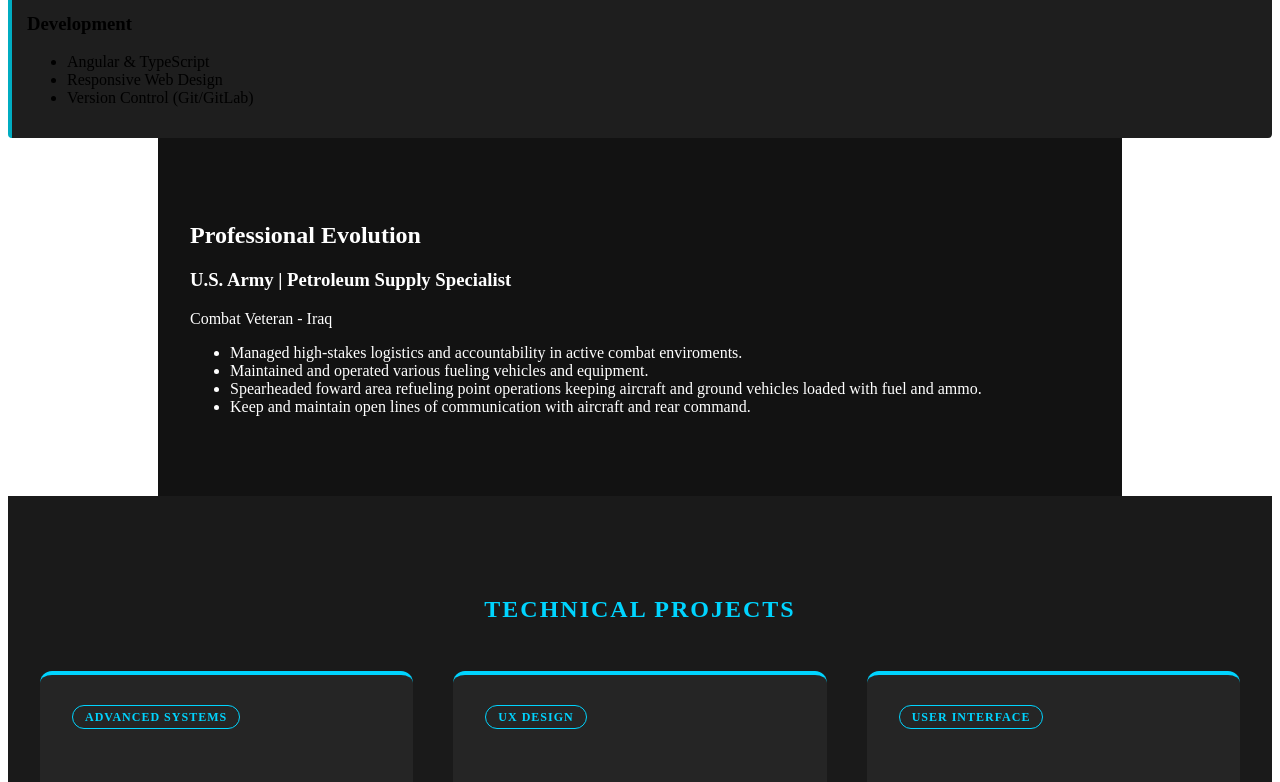
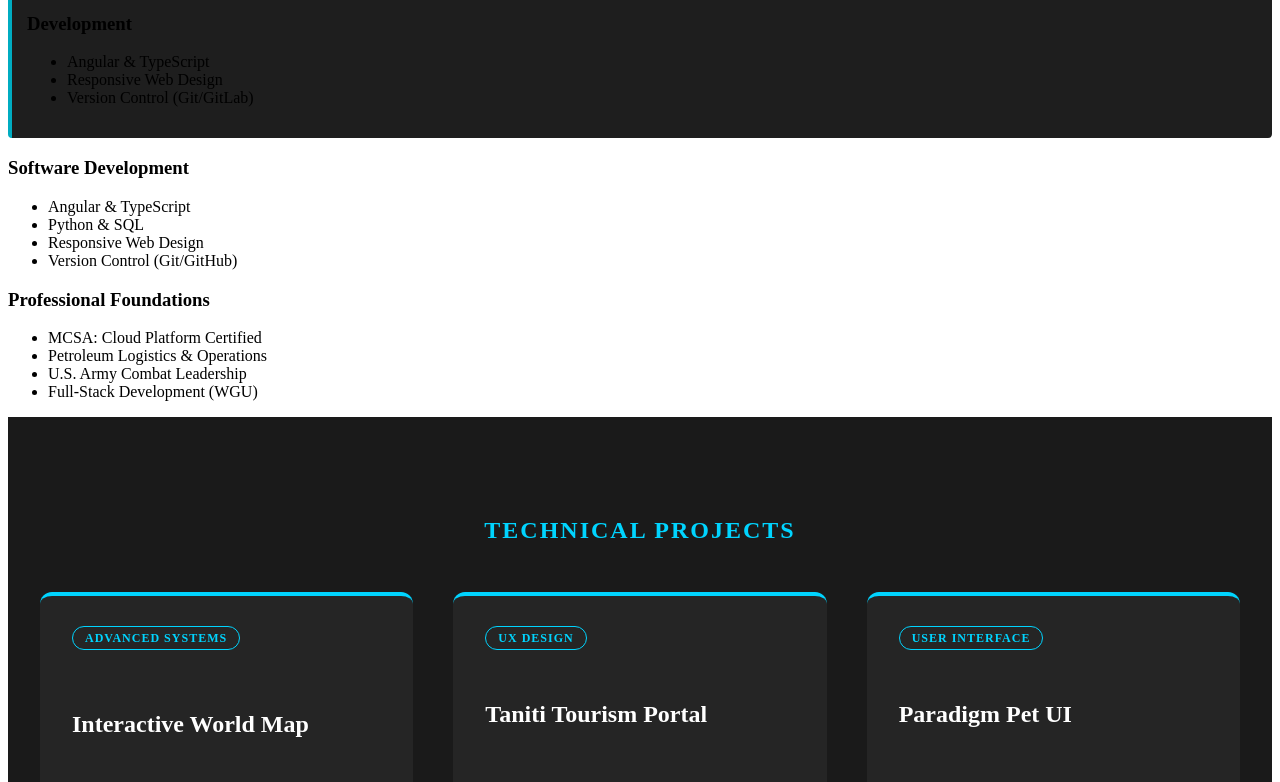
Before and after one commit to Codingforachange/michael-pelino-portfolio, an Angular app: page /experience in a window 1280 px wide. Shown: the part 800-1582 px from the top of the page. Built offline with nearby package versions, Linux system fonts and the light colour scheme.

Commit message:
Updated Html for about page

```diff
--- a/src/app/experience/experience.component.html
+++ b/src/app/experience/experience.component.html
@@ -1,13 +1,20 @@
-<section class="experience">
-    <h2>Professional Evolution</h2>
-    <div>
-        <h3>U.S. Army | Petroleum Supply Specialist</h3>
-        <p class="meta">Combat Veteran - Iraq</p>
-        <ul>
-            <li>Managed high-stakes logistics and accountability in active combat enviroments.</li>
-            <li>Maintained and operated various fueling vehicles and equipment.</li>
-            <li>Spearheaded foward area refueling point operations keeping aircraft and ground vehicles loaded with fuel and ammo.</li>
-            <li>Keep and maintain open lines of communication with aircraft and rear command.</li>
-        </ul>
-    </div>
-</section>
+<div class="skills-grid">
+  <div class="skills-category">
+    <h3>Software Development</h3>
+    <ul>
+      <li>Angular & TypeScript</li>
+      <li>Python & SQL</li>
+      <li>Responsive Web Design</li>
+      <li>Version Control (Git/GitHub)</li>
+    </ul>
+  </div>
+  <div class="skills-category">
+    <h3>Professional Foundations</h3>
+    <ul>
+      <li>MCSA: Cloud Platform Certified</li>
+      <li>Petroleum Logistics & Operations</li>
+      <li>U.S. Army Combat Leadership</li>
+      <li>Full-Stack Development (WGU)</li>
+    </ul>
+  </div>
+</div>
```
